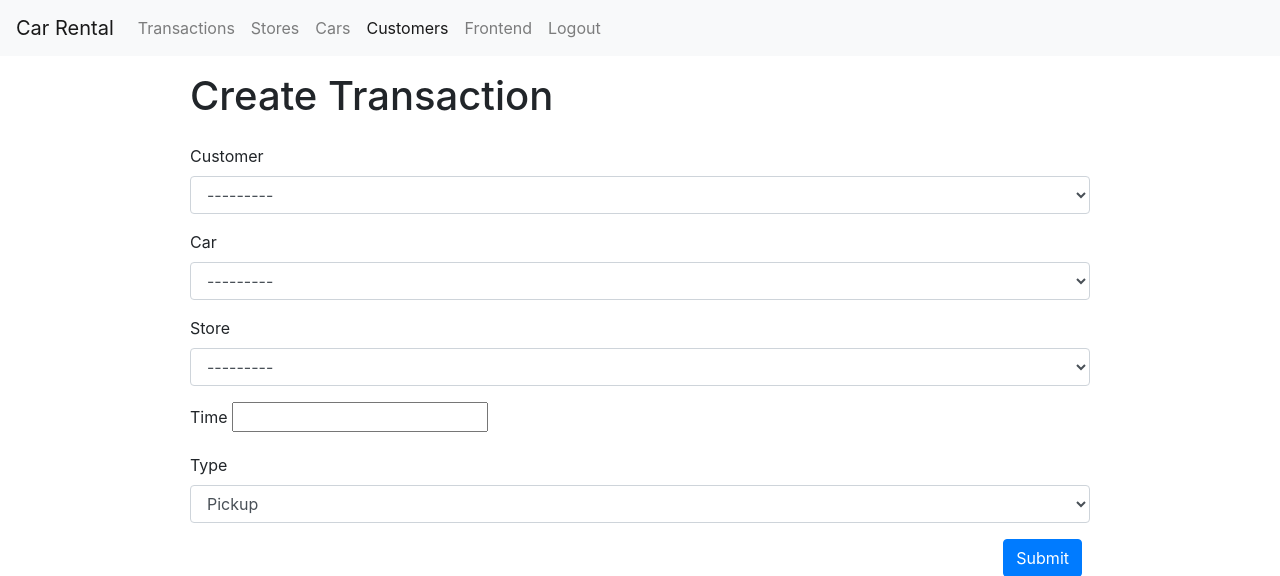
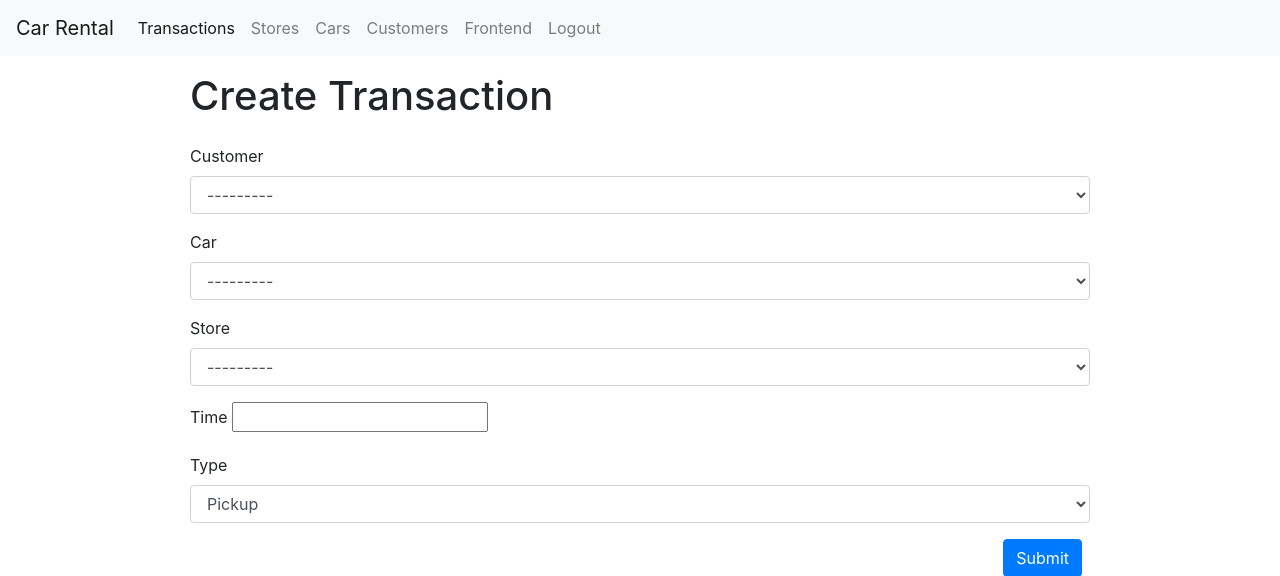
Before and after one commit to thomasvogelaar/IFB299, a Django app: page /transactions/create in a window 1280 px wide. Shown: the top 576 px of the page. Run offline with Django 3.2, Linux system fonts and the light colour scheme; data that the repository does not hold is empty; some libraries are stand-ins or nearby versions.

Commit message:
Fixed wrong nav highlighting on transactions form.

```diff
--- a/templates/core/transaction_form.html
+++ b/templates/core/transaction_form.html
@@ -1,6 +1,6 @@
 {% extends "../base.html" %}
 {% load includecss %}
-{% block nav-customers %}<a class="nav-link active" href="/customers">Customers</a>{% endblock %}
+{% block nav-transactions %}<a class="nav-link active" href="/transactions">Transactions</a>{% endblock %}
 
 {% block content %}
 <div class="mx-4">
```
